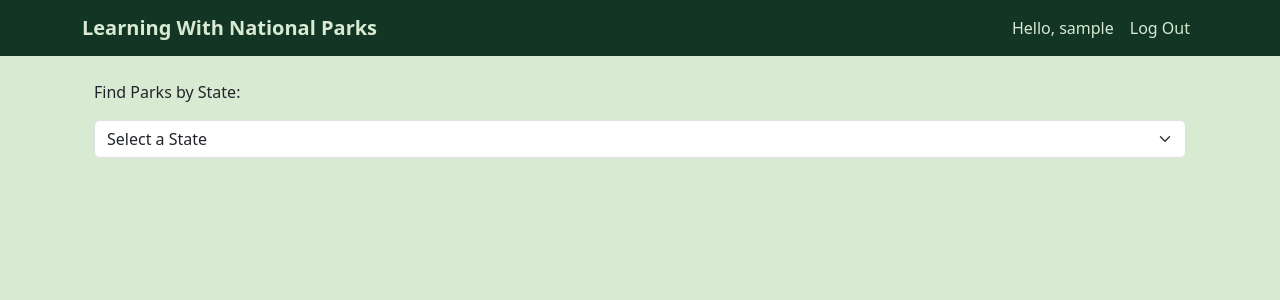
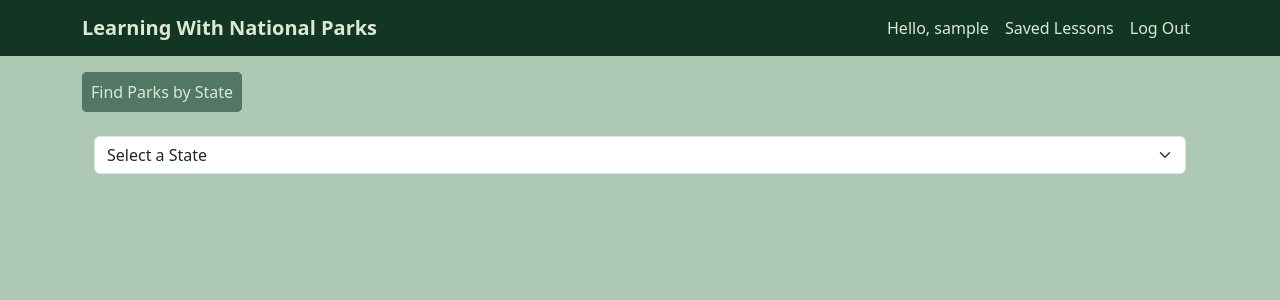
Before and after one commit to mdhcodes/learning-with-nature, a Django app: page / in a window 1280 px wide. Shown: the top 300 px of the page. Run offline with Django 5.2, Linux system fonts and the light colour scheme; the visitor is signed in with stand-in values (Sample User, id 1).

Commit message:
Display all saved lessons and add edit buttons to each saved lesson displayed

```diff
--- a/parks/static/learning.js
+++ b/parks/static/learning.js
@@ -9,6 +9,13 @@ document.addEventListener('DOMContentLoaded', function() {
 
         get_parks(state);
     });
+
+    const saved = document.querySelector('#saved');
+    if (saved !== null) {
+        saved.addEventListener('click', () => {
+            get_saved_lessons();
+        });
+    }
 
 });
 
@@ -316,137 +323,6 @@ const get_all_lessons = (park_code, full_park_name) => {
 
                     np_lessons.append(lesson_div);
 
-                    /*
-                    const save_lesson = document.querySelectorAll('.save');
-                    save_lesson.forEach((btn) => {
-                        btn.addEventListener('click', (e) => {
-                            e.preventDefault();
-
-                            console.log('Saving Park Code:', park_code);
-                            // Connect save button with the specific lesson the user wants to save using the parkCode and lessonId.
-                            // Fetch the lesson data and store it in variables to pass to the database.
-                            fetch(`https://developer.nps.gov/api/v1/lessonplans?parkCode=${park_code}&api_key=${api_key}`)
-                            .then(response => {
-                                return response.json();
-                            })
-                            .then(result => {
-                                // console.log('Result:', result);
-
-                                lessons = result.data;
-                                // console.log(result.data);
-                                // From the array of lesson returned for the parkCode, identify the specific lesson with the lessonId.
-                                lessons.forEach((lesson) => {
-
-                                    // console.log('Choose Lesson to Save:', lesson);
-                                    const lesson_id = btn.dataset.lessonid;
-                                    // console.log('LessonID:', lesson_id);
-                                    // console.log('LessonID from endpoint:', lesson.id);
-                                    if (lesson_id === lesson.id) {
-                                        console.log('Lesson to Save:', lesson); // If 2 lessons are available, the program lists the lesson twice in the console.
-                                        // Store lesson data in the following variables.
-                                        const id = lesson.id;
-                                        // console.log('ID:', id);
-                                        const url = lesson.url;
-                                        // console.log('URL:', url);
-                                        const title = lesson.title;
-                                        // console.log('Title:', title);
-                                        const parks = lesson.parks;
-                                        // console.log('Parks:', parks);
-                                        const questionObjective = lesson.questionObjective;
-                                        // console.log('Question Objective:', questionObjective);
-                                        const gradeLevel = lesson.gradeLevel;
-                                        // console.log('Grade Level:', gradeLevel);
-                                        const commonCore = lesson.commonCore;
-                                        // console.log('Common Core:', commonCore);
-                                        const subject = lesson.subject;
-                                        // console.log('Subject:', subject);
-                                        const duration = lesson.duration;
-                                        // console.log('Duration:', duration);
-                                        // const notes = lesson.notes;
-                                        // console.log('Notes:', notes);
-                                        // const image = lesson.image;
-                                        // console.log('Image:', image);
-                                        // const doc_upload = lesson.doc_upload;
-                                        // console.log('Doc Upload:', doc_upload);
-                                        // const user = lesson.user;
-                                        // console.log('User:', user);
-
-                                        // Fetch error in python - Forbidden (CSRF token missing.): /save_park_lesson
-                                        // To fetch from JS you must include the CSRF token.
-                                        // https://stackoverflow.com/questions/6506897/csrf-token-missing-or-incorrect-while-post-parameter-via-ajax-in-django
-                                        // https://docs.djangoproject.com/en/5.0/howto/csrf/
-
-                                        function getCookie(name) {
-                                            let cookieValue = null;
-                                            if (document.cookie && document.cookie !== '') {
-                                                const cookies = document.cookie.split(';');
-                                                for (let i = 0; i < cookies.length; i++) {
-                                                    const cookie = cookies[i].trim();
-                                                    // Does this cookie string begin with the name we want?
-                                                    if (cookie.substring(0, name.length + 1) === (name + '=')) {
-                                                        cookieValue = decodeURIComponent(cookie.substring(name.length + 1));
-                                                        break;
-                                                    }
-                                                }
-                                            }
-                                            return cookieValue;
-                                        }
-
-                                        const current_user = document.getElementById('current-user').value;
-                                        // console.log('Current User:', current_user);
-
-                                        if (current_user === 'AnonymousUser') {
-                                            // If user is not authenticated, send a message to sign in.
-                                            // Create alert with message()
-                                            // console.log('Please sign in to save a lesson');
-                                            // <div class="alert alert-warning" role="alert">'Please sign in to save a lesson'</div>
-                                            const login_message = document.getElementById('login-message');
-                                            login_message.innerHTML = 'Please sign in to save a lesson';
-                                            login_message.setAttribute('class', 'alert alert-warning');
-                                            login_message.setAttribute('role', 'alert');
-
-                                            // Go to the top of the page automatically.
-                                            // https://stackoverflow.com/questions/4210798/how-to-scroll-to-top-of-page-with-javascript-jquery
-                                            document.body.scrollTop = document.documentElement.scrollTop = 0;
-
-                                        } else {
-
-                                            // Send a POST request to the /save_park_lesson route with the valued captured above.
-                                            fetch('save_park_lesson', {
-                                                method: 'POST',
-                                                headers: {'X-CSRFToken': getCookie('csrftoken')},
-                                                body: JSON.stringify({
-                                                    id: id,
-                                                    url: url,
-                                                    title: title,
-                                                    parks: parks,
-                                                    questionObjective: questionObjective,
-                                                    gradeLevel: gradeLevel,
-                                                    commonCore: commonCore,
-                                                    subject: subject,
-                                                    duration: duration
-                                                })
-                                            })
-                                            .then(response => response.json())
-                                            .then(result => {
-                                                console.log('Result:', result);
-                                                // Once the data has been send, send a message to the user.
-                                            })
-                                            .catch((error) => {
-                                                console.log('Error:', error);
-                                            });
-                                        }
-
-                                    }
-
-                                });
-
-                            });
-                        });
-
-                    });
-                    */
-
                 } else {
 
                     p.innerHTML = 'There are no lessons or no more lessons available for this park at this time.';
@@ -592,7 +468,16 @@ const save_a_lesson = (park_code, lesson_id) => {
                     .then(response => response.json())
                     .then(result => {
                         console.log('Result:', result);
-                        // Once the data has been send, send a message to the user.
+                        // Once the data has been saved, send a message to the user.
+                        const saved_message = document.getElementById('saved-message');
+                        saved_message.innerHTML = 'Please sign in to save a lesson';
+                        saved_message.setAttribute('class', 'alert alert-success');
+                        saved_message.setAttribute('role', 'alert');
+                        saved_message.innerHTML = 'Lesson saved successfully';
+                        // Go to the top of the page automatically.
+                        document.body.scrollTop = document.documentElement.scrollTop = 0;
+                        // Show to saved lessons
+
                     })
                     .catch((error) => {
                         console.log('Error:', error);
@@ -606,3 +491,92 @@ const save_a_lesson = (park_code, lesson_id) => {
     });
 
 }
+
+
+const get_saved_lessons = () => {
+    // Make a GET request to /saved route to request all specified user's saved lessons.
+    fetch('saved')
+    .then(response => response.json())
+    .then(result => {
+        console.log('Result:', result)
+
+        // Display results for the user in the saved-lessons div.
+        const saved_lessons = document.getElementById('saved-lessons');
+        saved_lessons.style.display = 'block';
+
+        // Hide all other divs
+        document.getElementById('search-by-state').style.display = 'none';
+        document.getElementById('state-parks').style.display = 'none';
+        document.getElementById('park-lessons').style.display = 'none';
+        document.getElementById('np-lessons').style.display = 'none';
+
+        const saved_heading = document.createElement('h2');
+        saved_heading.innerHTML = `Saved Lessons`;
+        saved_lessons.append(saved_heading);
+        const hr = document.createElement('hr');
+        saved_lessons.append(hr);
+
+        for (lesson in result) {
+            // console.log('Lesson:', result[lesson]);
+
+            const lesson_id = result[lesson].id;
+            // console.log('Lesson ID:', lesson_id);
+
+            const lesson_div = document.createElement('div');
+            lesson_div.setAttribute('class', 'lessons');
+            const lesson_title = document.createElement('p');
+            lesson_title.setAttribute('class', 'lesson-title');
+            lesson_title_link = document.createElement('a');
+            lesson_title_link.innerHTML = result[lesson].title;
+            lesson_title_link.setAttribute('href', '#');
+            lesson_title_link.addEventListener('click', get_lesson.bind(null, lesson_id));
+            lesson_title.append(lesson_title_link);
+            lesson_div.append(lesson_title);
+            const lesson_question = document.createElement('p');
+            lesson_question.innerHTML = result[lesson].questionObjective;
+            lesson_div.append(lesson_question);
+            const edit_button = document.createElement('button');
+            edit_button.innerHTML = 'Edit';
+            edit_button.setAttribute('class', 'edit');
+            // edit_button.setAttribute('data-lessonid', lesson_id);
+            lesson_div.append(edit_button);
+
+            saved_lessons.append(lesson_div);
+
+            lesson_div.append(lesson);
+
+            edit_button.addEventListener('click', edit_a_lesson.bind(null, lesson_id));
+        }
+    });
+}
+
+
+const edit_a_lesson = (lesson_id) => {
+
+    console.log('Lesson ID to Edit:', lesson_id);
+
+    /*
+        "id": self.id,
+            "url": self.url,
+            "title": self.title,
+            "parks": self.parks,
+            "questionObjective": self.questionObjective,
+            "gradeLevel": self.gradeLevel,
+            "commonCore": self.commonCore,
+            "subject": self.subject,
+            "duration": self.duration,
+            "notes": self.notes,
+            "image": json.dumps(str(self.image)), # use self.image.path-to-image when I have it
+            "doc_upload": json.dumps(str(self.doc_upload)), # use self.doc_upload.path-to-doc when I have it
+            "user": json.dumps(str(self.user)),
+            "date": self.date.strftime("%b %d %Y, %I:%M %p")
+*/
+}
+
+
+// Get a specific lesson
+const get_lesson = (lesson_id) => {
+
+    console.log('Get Lesson ID:', lesson_id);
+
+}
--- a/parks/static/styles.css
+++ b/parks/static/styles.css
@@ -1,6 +1,7 @@
 html,
 body {
-    background-color: #D9EAD3 !important;
+    /* background-color: #D9EAD3 !important; */
+    background-color: #ADC9B3 !important;
 }
 
 .nav-bgc,
@@ -8,13 +9,49 @@ body {
 .nav-bgc ul {
     background-color: #123524 !important;
     color: #D9EAD3 !important;
+    /* color: #fff !important; */
 }
+
+.find-park {
+    border: thin solid #537765;
+    border-radius: 5px;
+    padding: .5em;
+    color: #D9EAD3;
+    background-color: #537765;
+}
+
+.find-park:hover {
+    color: #fff;
+    background-color: #123524;
+}
+
 
 .park-data {
     margin-top: 5em;
 }
 
+#select-state {
+    margin-top: 2em;
+}
+
+#state-parks,
+#park-lessons,
+#np-lessons,
+#saved-lessons {
+    margin-top: 3em;;
+}
+
+
 .parks,
 .lessons {
     border-bottom: thin solid gray;
 }
+
+#saved {
+    color: #D9EAD3;
+}
+
+.lesson-title {
+    font-weight: bold;
+    font-size: 1.1em;
+}
--- a/parks/templates/parks/index.html
+++ b/parks/templates/parks/index.html
@@ -13,14 +13,15 @@
     {% endif %}
 
     <div id="login-message"></div>
+    <div id="saved-message"></div>
 
     <p>{{ task }}</p>
 
     {% comment %} Dropdown to find a park by State OR by Topic {% endcomment %}
 
+    <a class="find-park navbar-brand" href="{% url 'index' %}">Find Parks by State</a>
+
     <div id="search-by-state" class="container mb-3">
-
-        <p>Find Parks by State:</p>
 
         <!-- https://gist.github.com/RichLogan/9903043 -->
         <!-- Select the option/state and the event is triggered. -->
@@ -90,6 +91,9 @@
     <div id="np-lessons">
     </div>
 
+    <div id="saved-lessons">
+    </div>
+
 {% endblock body %}
 
 {% block script %}
--- a/parks/templates/parks/layout.html
+++ b/parks/templates/parks/layout.html
@@ -15,19 +15,23 @@
 
         <nav class="nav-bgc navbar navbar-expand-lg fixed-top">
             <div class="container">
+                {% comment %} Clicking on the logo should load the index route. {% endcomment %}
                 <a class="navbar-brand" href="{% url 'index' %}"><strong>Learning With National Parks</strong></a>
                 <div>
                     <ul class="navbar-nav mr-auto">
                         {% if user.is_authenticated %}
                         <li class="nav-item">
-                            {% comment %} Clicking on a logo should load the index route. {% endcomment %}
+
+                            {% comment %} Clicking on the username should load the user's profile information. {% endcomment %}
                             <a class="nav-link" href="#">Hello, {{ user.username }}</a>
                         </li>
-                        {% endif %}
-                        {% if user.is_authenticated %}
-                            <li class="nav-item">
-                                <a class="nav-link" href="{% url 'logout' %}">Log Out</a>
-                            </li>
+                        <li class="nav-item">
+                            <!-- <a id="saved" class="nav-link" href="{% url 'saved' %}">Saved Lessons</a> --><!-- Sends json data to the browser via href path /saved -->
+                            <button id="saved" class="nav-link">Saved Lessons</button><!-- Sends data to the console -->
+                        </li>
+                        <li class="nav-item">
+                            <a class="nav-link" href="{% url 'logout' %}">Log Out</a>
+                        </li>
                         {% else %}
                             <li class="nav-item">
                                 <a class="nav-link" href="{% url 'login' %}">Log In</a>
--- a/parks/urls.py
+++ b/parks/urls.py
@@ -9,6 +9,8 @@ urlpatterns = [
     path("login", views.login_user, name="login"),
     path("logout", views.logout_user, name="logout"),
     path("register", views.register, name="register"),
-    # path('parks', views.parks, name='parks'),
     path('save_park_lesson', views.save_park_lesson, name='save_park_lesson'),
+    path('saved', views.saved, name='saved'), # When 'Saved Lessons' button is clicked, the program goes to the /saved route and displays the JSON in the browswer which is not the desired outcome.
+    # path('parks', views.save_park_lesson, name='save_park_lesson'),
+    # path('parks', views.saved, name='saved'),
 ]
--- a/parks/views.py
+++ b/parks/views.py
@@ -15,12 +15,7 @@ from learning.settings import NP_API_KEY
 # Create your views here.
 
 def index(request):
-
-    # context = {
-    #     'task': 'Let\'s explore national parks!'
-    # }
-
-    return render(request, 'parks/index.html') #, context)
+    return render(request, 'parks/index.html')
 
 
 # https://docs.djangoproject.com/en/5.0/topics/auth/default/#how-to-log-a-user-in
@@ -101,28 +96,6 @@ def register(request):
         return render(request, 'parks/register.html')
 
 
-# def parks(request):
-
-#     if request.POST:
-
-#         print('Request', request)
-
-#         state = request.POST['state']
-
-#         print('State Name:', request.POST['state'])
-
-#         # https://reintech.io/blog/connecting-to-external-api-in-django
-#         url = f'https://developer.nps.gov/api/v1/parks?stateCode={state}&api_key={NP_API_KEY}'
-#         response = requests.get(url)
-#         park_data = response.json() # Dictionary
-
-#         return JsonResponse(park_data)
-
-#     else:
-#         return render(request, 'parks/index.html', { 'message': 'Let\'s explore national parks!' })
-
-
-
 @login_required
 def save_park_lesson(request):
 
@@ -166,3 +139,26 @@ def save_park_lesson(request):
         return JsonResponse({'message': 'Lesson saved successfully.'})
 
     return JsonResponse({'error': 'POST request required.'})
+
+
+def saved(request):
+
+        print('Request', request)
+
+        # current_username = request.user
+        current_user_id = request.user.id
+
+        # Get all saved lessons for the specified user.
+        lessons = Lesson.objects.filter(user_id=current_user_id) # Returns QuerySet of populated Django models - python objects that contain fields and functions.
+        # lessons = Lesson.objects.filter(user_id=current_user_id).values() # Returns QuerySet of dictionaries for each row in the database. (Performance is very efficient) These dictionaries can then be placed in a list [] or calling the list() constructor - dict object has no attribute serialize
+        print('Lessons:', lessons)
+
+        if lessons == None:
+            return JsonResponse({'message': 'There are no saved lessons.'})
+        else:
+
+            # TypeError at /saved - In order to allow non-dict objects to be serialized set the safe parameter to False.
+            # https://stackoverflow.com/questions/16790375/django-object-is-not-json-serializable
+
+            # https://stackoverflow.com/questions/70220201/returning-queryset-as-json-in-django
+            return JsonResponse([lesson.serialize() for lesson in lessons], safe=False)
```
Also changed, not shown: parks/models.py (+8 -3 lines).
